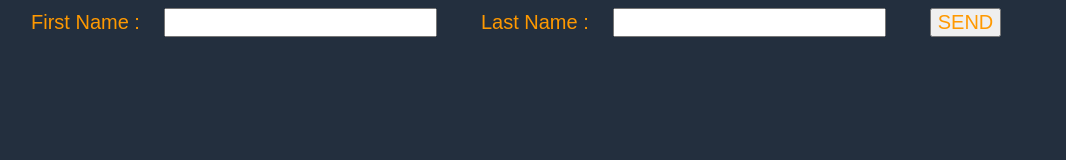
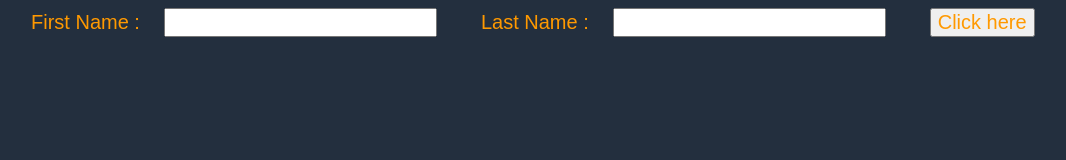
Before and after one commit to theeequeenjay/CECP, a plain HTML site: page index.html in a window 1280 px wide. Shown: the whole page, without its empty margins (17-1083 px from the left). Drawn offline with Linux system fonts and the light colour scheme.

Commit message:
Update index.html

```diff
--- a/index.html
+++ b/index.html
@@ -52,7 +52,7 @@
         <label>Last Name :</label>
         <input type="text" id="lName">
         <!-- set button onClick method to call function we defined passing input values as parameters -->
-        <button type="button" onclick="callAPI(document.getElementById('fName').value,document.getElementById('lName').value)">SEND</button>
+        <button type="button" onclick="callAPI(document.getElementById('fName').value,document.getElementById('lName').value)">Click here</button>
     </form>
 </body>
 </html>
```
